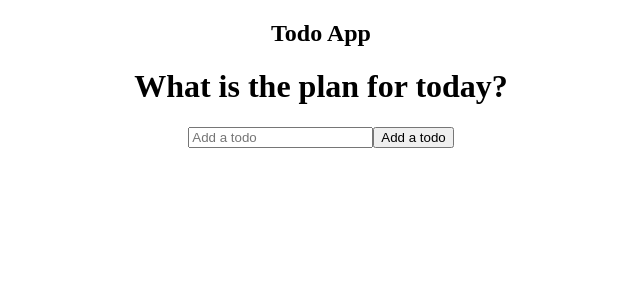
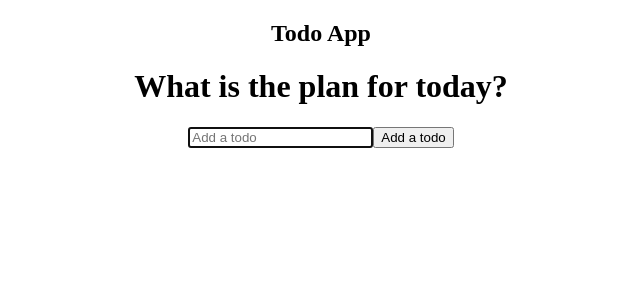
Before and after one commit to frontendprof/react-todo-list, a React (Create React App) app: page / in a window 1280 px wide. Shown: the top 300 px of the page, without its empty margins (319-959 px from the left). Built offline with nearby package versions, Linux system fonts and the light colour scheme.

Commit message:
Focus on input and update input

```diff
--- a/src/components/TodoForm.js
+++ b/src/components/TodoForm.js
@@ -1,10 +1,24 @@
 
-import React,{useState} from 'react';
+import React,{useState,useEffect,useRef} from 'react';
 
 function TodoForm(props) {
 
 
     const [input,setInput]=useState("");
+
+
+    const inputRef=useRef(null)
+
+
+    useEffect(()=>{
+        inputRef.current.focus()
+    })
+
+
+
+
+
+
 
     const handleChange=(e)=>{
         setInput(e.target.value);
@@ -34,6 +48,7 @@
             name="text"
             value={input}
             onChange={handleChange}
+            ref={inputRef}
             />
             <button className="todo-buton">Add a todo</button>
         </form>
```
